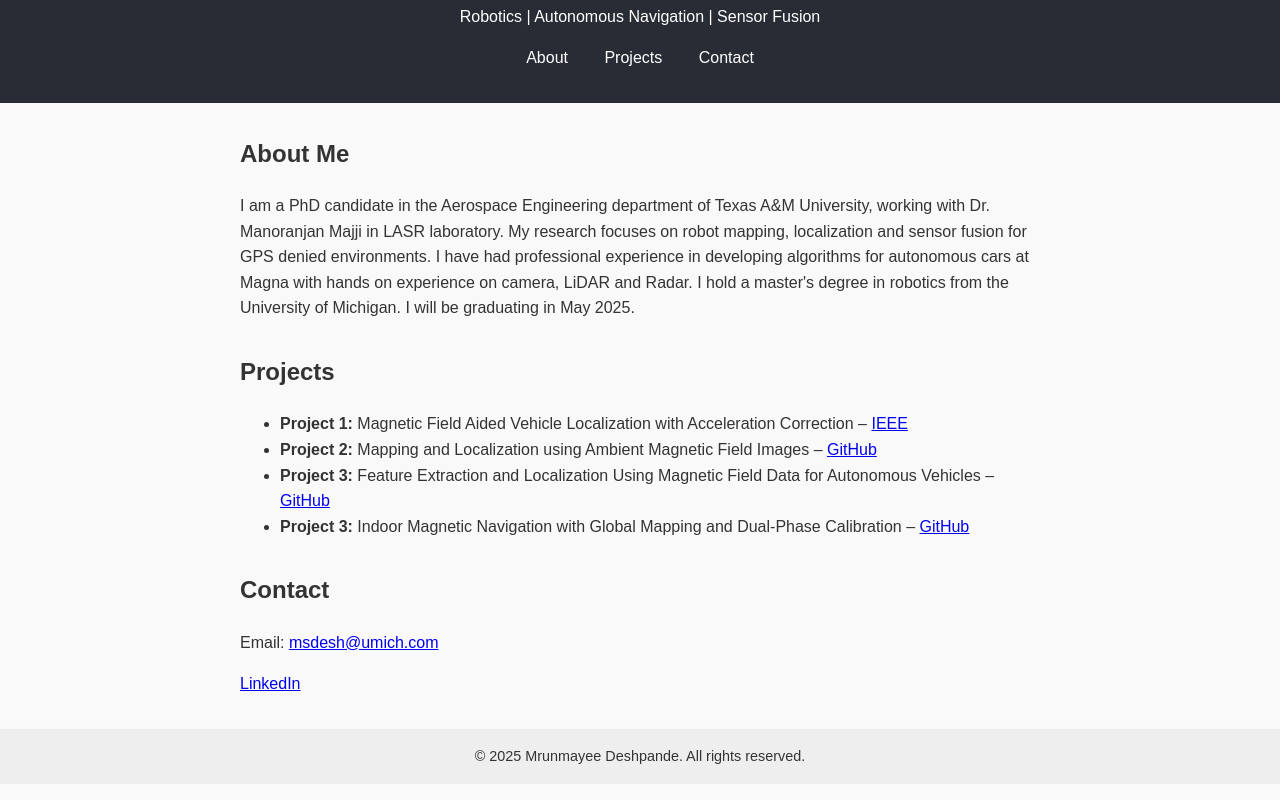
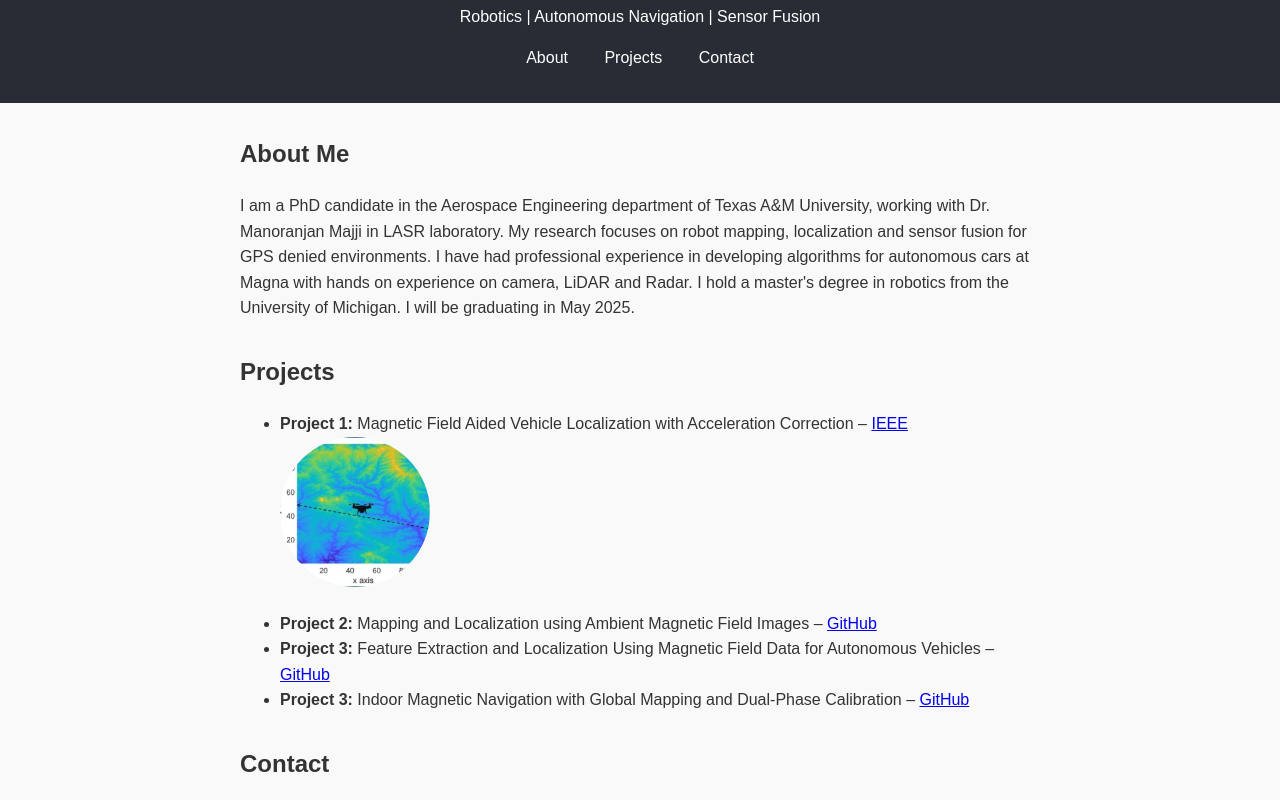
Before and after one commit to mdesh1/mdesh1.github.io, a plain HTML site: page index.html in a window 1280 px wide. Shown: the part 282-1082 px from the top of the page. Drawn offline with Linux system fonts and the light colour scheme.

Commit message:
Update index.html
trial1

```diff
--- a/index.html
+++ b/index.html
@@ -83,6 +83,7 @@
       <h2>Projects</h2>
       <ul>
         <li><strong>Project 1:</strong> Magnetic Field Aided Vehicle Localization with Acceleration Correction – <a href="https://ieeexplore.ieee.org/document/10802833">IEEE</a></li>
+        <img src="Picture1.jpg" alt="Your Name" style="width:150px; height:150px; border-radius:50%; object-fit:cover; margin-bottom: 1rem;" />
         <li><strong>Project 2:</strong> Mapping and Localization using Ambient Magnetic Field Images – <a href="#">GitHub</a></li>
         <li><strong>Project 3:</strong> Feature Extraction and Localization Using Magnetic Field Data for Autonomous Vehicles – <a href="#">GitHub</a></li>
         <li><strong>Project 3:</strong> Indoor Magnetic Navigation with Global Mapping and Dual-Phase Calibration – <a href="#">GitHub</a></li>
```
